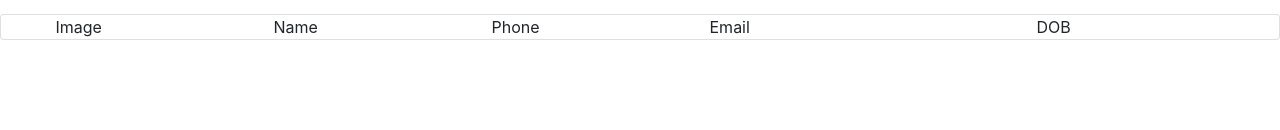
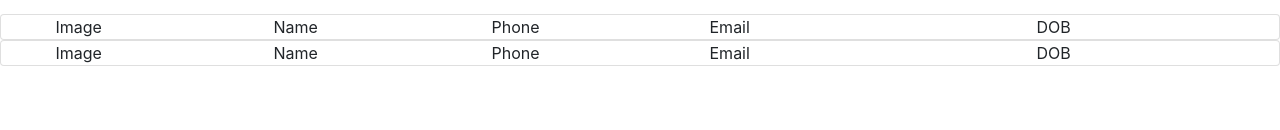
Before and after one commit to marauder30/employee-directory, a React (Create React App) app: page / in a window 1280 px wide. Shown: the part 594-724 px from the top of the page. Built offline with nearby package versions, Linux system fonts and the light colour scheme; the HTML template or start-up script is replaced by a standard one.

Commit message:
testing cards in app

```diff
--- a/src/App.js
+++ b/src/App.js
@@ -1,6 +1,7 @@
 import React from 'react';
 import Home from "./pages/Home"
 import StaticCard from "./components/StaticCard";
+import EmployeeCard from "./components/EmployeeCard";
 import Header from "./components/Header";
 import Wrapper from "./components/Wrapper";
 import Footer from "./components/Footer";
@@ -13,6 +14,7 @@ function App() {
         <Wrapper>
           <Home />
           <StaticCard />
+          <EmployeeCard />
         </Wrapper>
         <Footer />
       </div>
```
